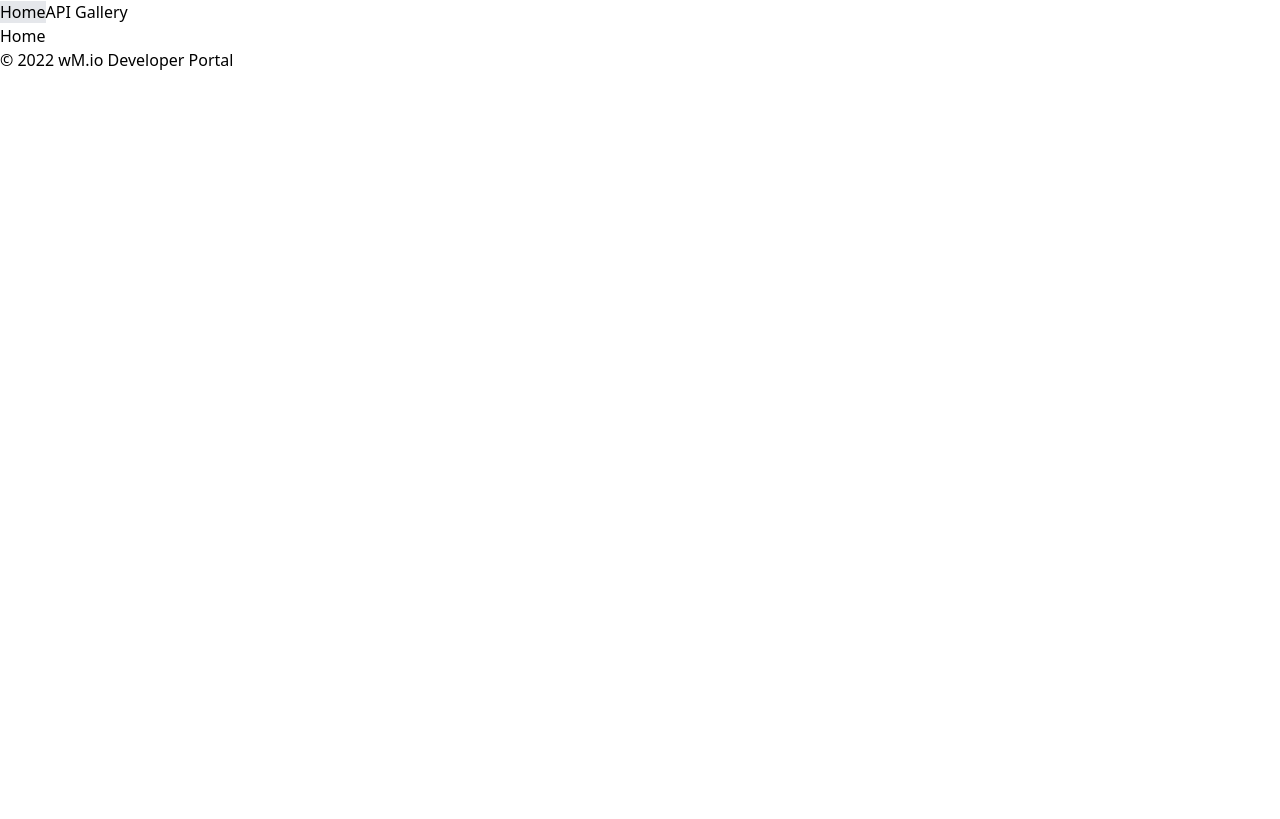
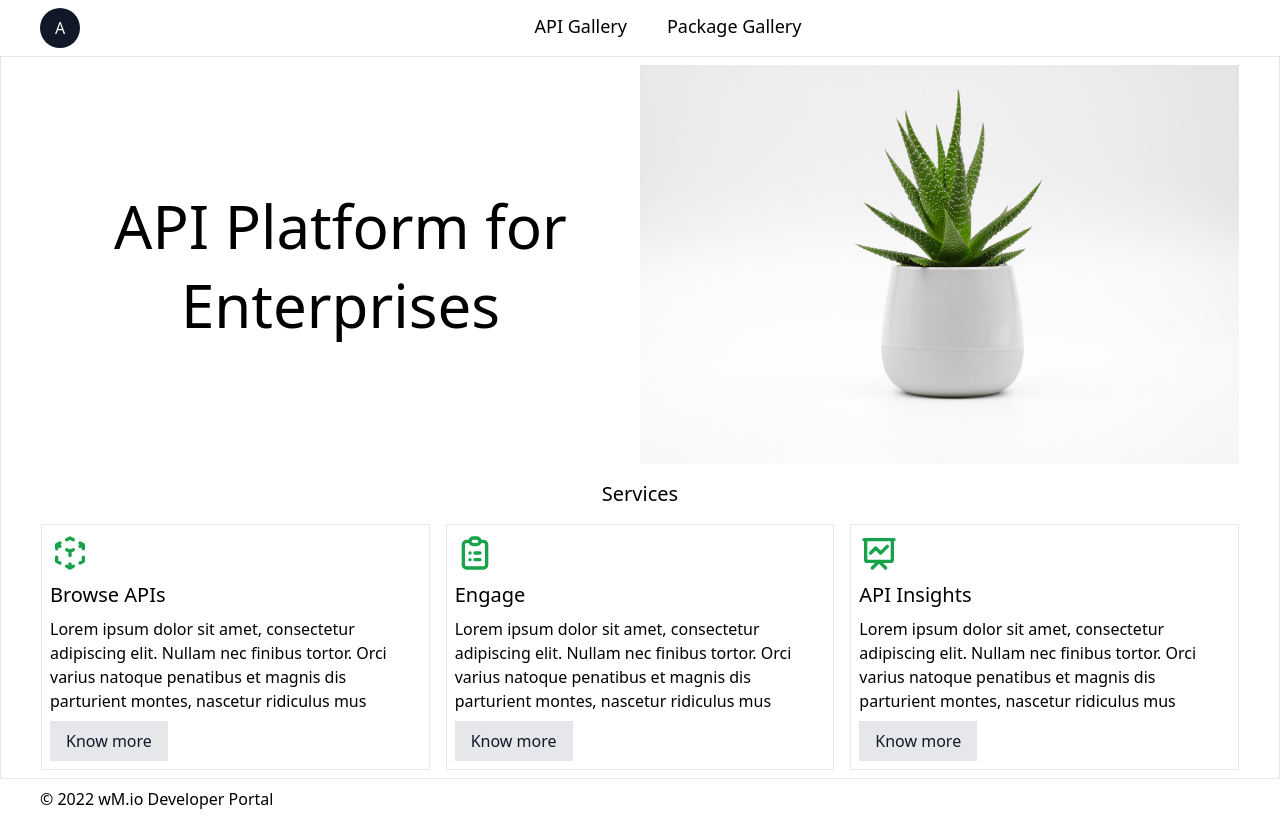
Before and after one commit to zarub2k/devportal, a Vue app: page / in a window 1280 px wide. Built offline with nearby package versions, Linux system fonts and the light colour scheme.

Commit message:
home page is done

```diff
--- a/package.json
+++ b/package.json
@@ -8,6 +8,7 @@
     "preview": "vite preview"
   },
   "dependencies": {
+    "@heroicons/vue": "^1.0.6",
     "vue": "^3.2.25",
     "vue-router": "^4.0.15"
   },
--- a/src/components/DFooter.vue
+++ b/src/components/DFooter.vue
@@ -1,3 +1,5 @@
 <template>
-  &copy; 2022 wM.io Developer Portal
+  <footer class="px-10 py-2">
+    &copy; 2022 wM.io Developer Portal
+  </footer>
 </template>
--- a/src/components/DHeader.vue
+++ b/src/components/DHeader.vue
@@ -1,6 +1,29 @@
 <template>
-  <header>
-    <router-link :to="{name: 'home'}" class="bg-api-200">Home</router-link>
-    <router-link :to="{name: 'apis'}" class="">API Gallery</router-link>
+  <header class="">
+    <div class="navbar">
+      <div>
+        <router-link :to="{name: 'home'}" class="">
+          <p class="circle w-10 h-10 text-center py-2">A</p>
+          <!-- <p class="title mt-1">Tham</p> -->
+        </router-link>
+      </div>
+      <div class="navlinks">
+        <router-link :to="{name: 'apis'}" class="">API Gallery</router-link>
+        <router-link :to="{name: 'apis'}" class="">Package Gallery</router-link>
+      </div>
+    </div>
   </header>
 </template>
+
+<style scoped>
+.navbar {
+  @apply flex px-10 py-2 gap-4
+}
+.navlinks {
+  @apply grow flex gap-10 justify-center mt-1 text-lg
+}
+
+.title {
+  @apply text-xl font-semibold
+}
+</style>
--- a/src/index.css
+++ b/src/index.css
@@ -1,3 +1,39 @@
 @tailwind base;
 @tailwind components;
 @tailwind utilities;
+
+@layer base {
+  h1 {
+    @apply text-5xl
+  }
+  h2 {
+    @apply text-4xl
+  }
+  h3 {
+    @apply text-3xl
+  }
+  h4 {
+    @apply text-2xl
+  }
+  h5 {
+    @apply text-xl
+  }
+  h6 {
+    @apply text-lg
+  }
+}
+
+@layer components {
+  .btn-primary {
+    @apply bg-api-900 text-api-100 px-4 py-2 min-w-[100px]
+  }
+  .btn-secondary {
+    @apply bg-api-200 text-api-900 px-4 py-2 min-w-[100px]
+  }
+  .circle {
+    @apply rounded-full bg-api-900 text-api-100 m-auto
+  }
+  .hero {
+    @apply text-6xl
+  }
+}
--- a/src/views/Home.vue
+++ b/src/views/Home.vue
@@ -1,5 +1,67 @@
+<script setup>
+import { ClipboardListIcon, CubeTransparentIcon, PresentationChartLineIcon } from '@heroicons/vue/outline'
+</script>
+
 <template>
-  <section>
-    Home
+  <section class="border px-10 py-2">
+    <div class="grid grid-cols-2">
+      <div class="text-center m-auto">
+        <p class="hero leading-relaxed">API Platform for</p>
+        <p class="hero">Enterprises</p>
+        <div class="mt-4">
+          <!-- <Subscribe /> -->
+        </div>
+      </div>
+      <div>
+        <img src="../assets/bg.jpg" />
+      </div>
+    </div>
+
+    <div>
+      <h5 class="text-center mb-4 mt-4">Services</h5>
+      <div class="grid grid-cols-3 gap-4">
+        <div class="service-card">
+          <p>
+            <CubeTransparentIcon class="service-card-icon" />
+          </p>
+          <h5>Browse APIs</h5>
+          <p class="service-card-summary">Lorem ipsum dolor sit amet, consectetur adipiscing elit. Nullam nec finibus tortor. Orci varius natoque penatibus et magnis dis parturient montes, nascetur ridiculus mus</p>
+          <p>
+            <button class="btn-secondary">Know more</button>
+          </p>
+        </div>
+
+        <div class="service-card">
+          <p>
+            <ClipboardListIcon class="service-card-icon" />
+          </p>
+          <h5>Engage</h5>
+          <p class="service-card-summary">Lorem ipsum dolor sit amet, consectetur adipiscing elit. Nullam nec finibus tortor. Orci varius natoque penatibus et magnis dis parturient montes, nascetur ridiculus mus</p>
+          <p>
+            <button class="btn-secondary">Know more</button>
+          </p>
+        </div>
+
+        <div class="service-card">
+          <p>
+            <PresentationChartLineIcon class="service-card-icon" />
+          </p>
+          <h5>API Insights</h5>
+          <p class="service-card-summary">Lorem ipsum dolor sit amet, consectetur adipiscing elit. Nullam nec finibus tortor. Orci varius natoque penatibus et magnis dis parturient montes, nascetur ridiculus mus</p>
+          <p>
+            <button class="btn-secondary">Know more</button>
+          </p>
+        </div>
+      </div>
+    </div>
   </section>
 </template>
+
+<style scoped>
+.service-card {
+  @apply border p-2 space-y-2
+}
+.service-card-icon {
+  @apply h-10 w-10 text-green-600
+}
+</style>
```
Also changed, not shown: src/assets/bg.jpg (added), 1 other file (tests, documents, lock files or other folders).
